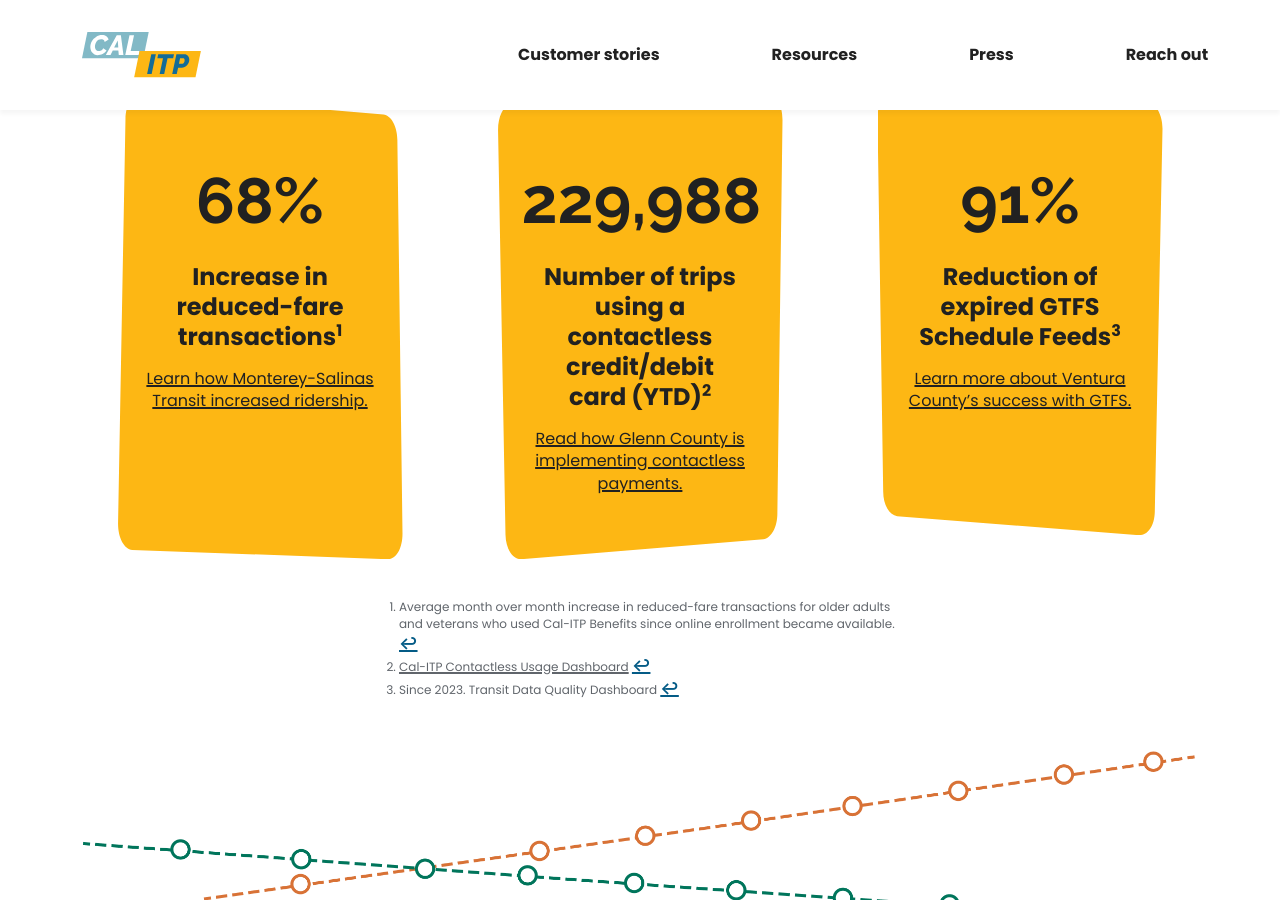
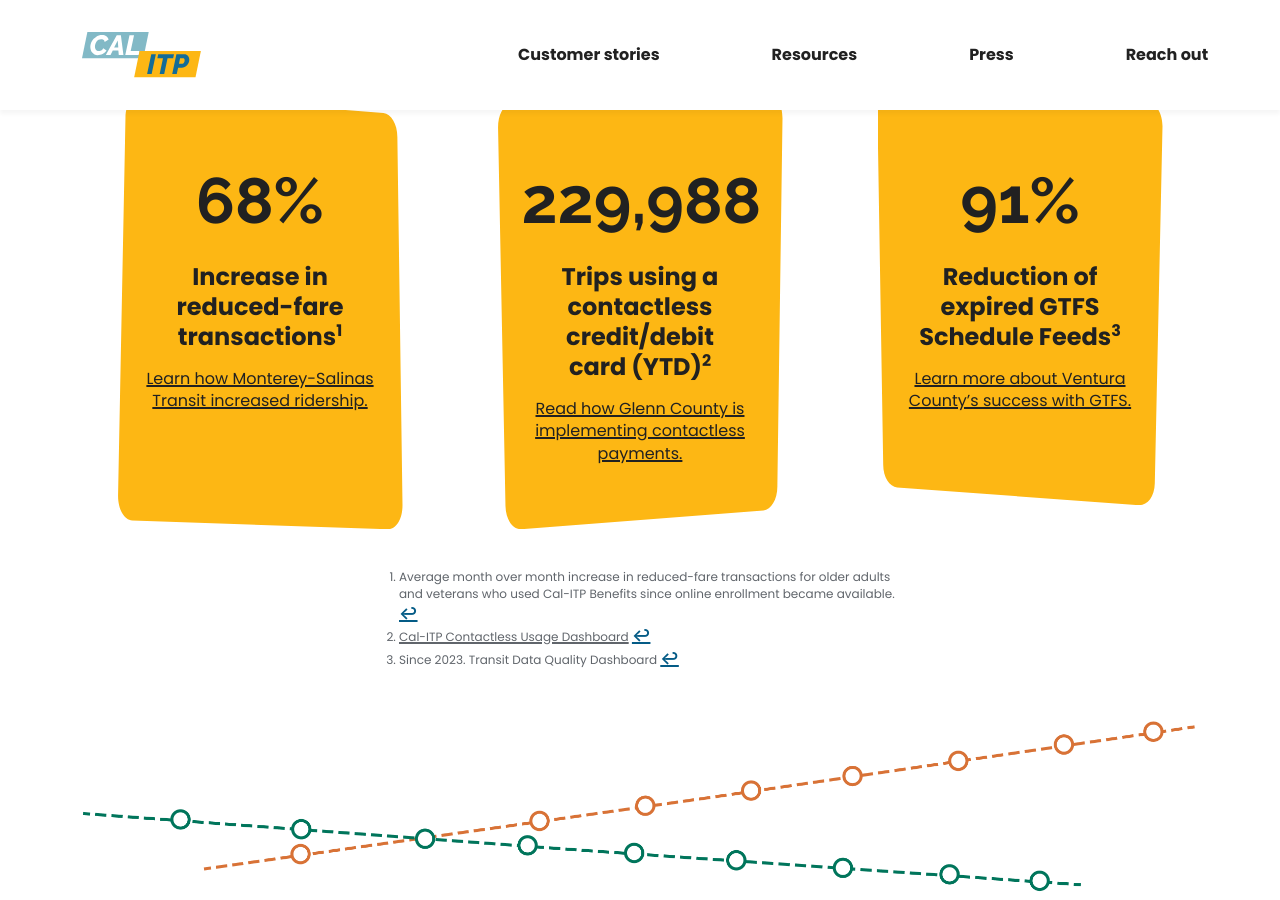
Before and after one commit to cal-itp/calitp.org, a Jekyll site: the page built from src/index.html, in a window 1280 px wide and 900 px high, scrolled down 3671 px. Built offline with Jekyll 4.4.1, drawn with Linux system fonts in a browser that asks for light colours.

Commit message:
fix: copy - partners stat, number of trips

```diff
--- a/src/_includes/home-stats.html
+++ b/src/_includes/home-stats.html
@@ -39,7 +39,7 @@
       <div class="col-11 mb-4 mt-2 mt-lg-0 mb-lg-0 col-lg-3 px-4 offset-lg-1 text-center background-yellow-4 clipped-home-stat-2">
         <p class="fs-stats pt-3 mt-3 mt-lg-5">229,988</p>
         <p class="fs-4 fw-bold lh-sm px-3">
-          Number of trips using a contactless credit/debit card (YTD)<sup id="fnref:2" role="doc-noteref"
+          Trips using a contactless credit/debit card (YTD)<sup id="fnref:2" role="doc-noteref"
             ><a class="link-body-emphasis text-decoration-none" href="#fn:2" rel="footnote">2</a></sup
           >
         </p>
--- a/src/partners.html
+++ b/src/partners.html
@@ -84,7 +84,7 @@
         <div class="row justify-content-md-center align-content-stretch my-md-4 my-3">
           <div class="col-12 col-md-12 col-lg-6">
             <div class="background-purple-4 py-4 py-md-5 my-md-2 px-3 text-center clipped-stat-start">
-              <h2 class="fs-stats text-white pt-4 pt-md-3">8.6%</h1>
+              <h2 class="fs-stats text-white pt-4 pt-md-3">68%</h1>
               <h3 class="text-white d-block mb-3 mb-md-0">Increase in reduced-fare transactions<sup id="fnref:1" role="doc-noteref"><a class="text-decoration-none text-white" href="#fn:1" rel="footnote">1</a></sup></h3>
             </div>
           </div>
```
